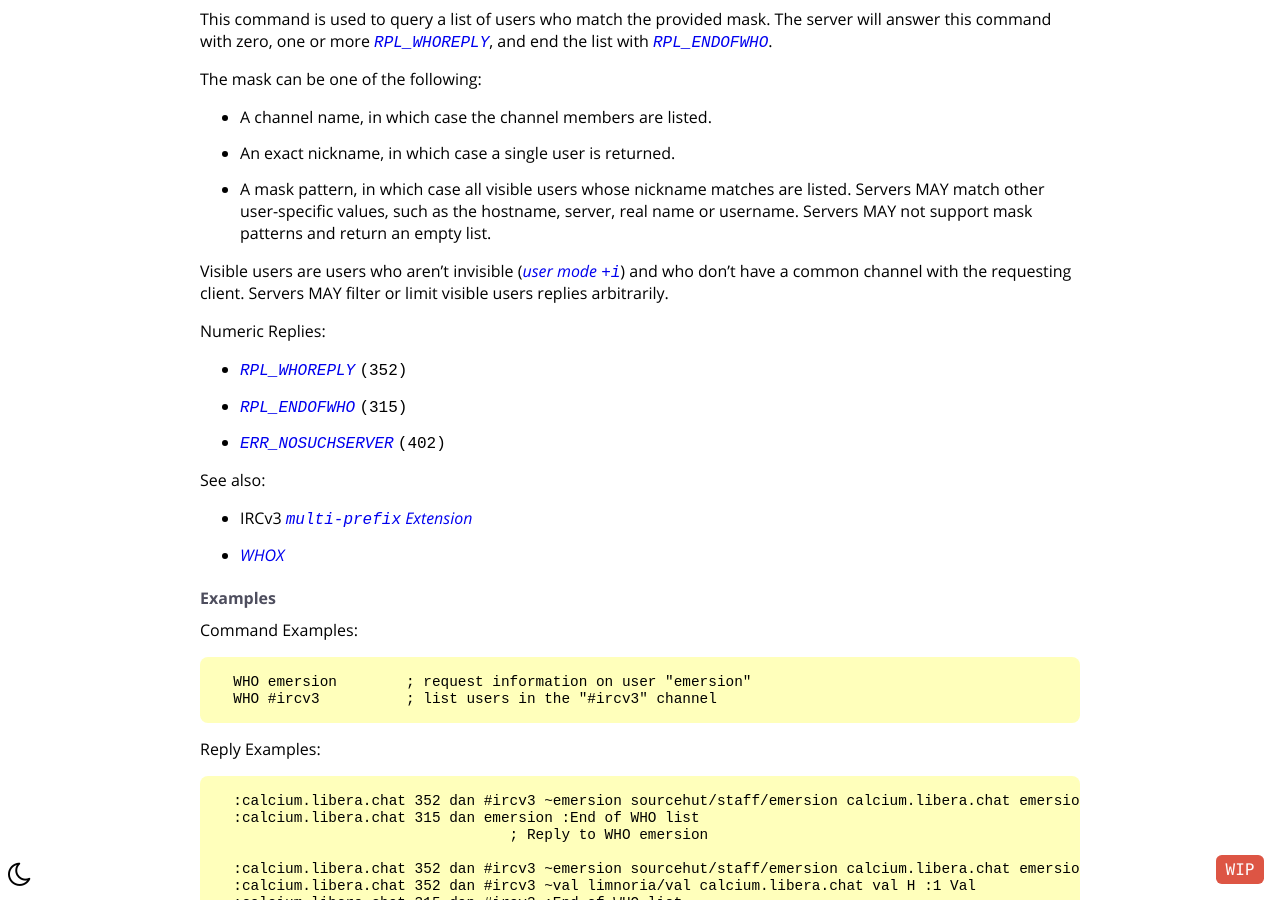
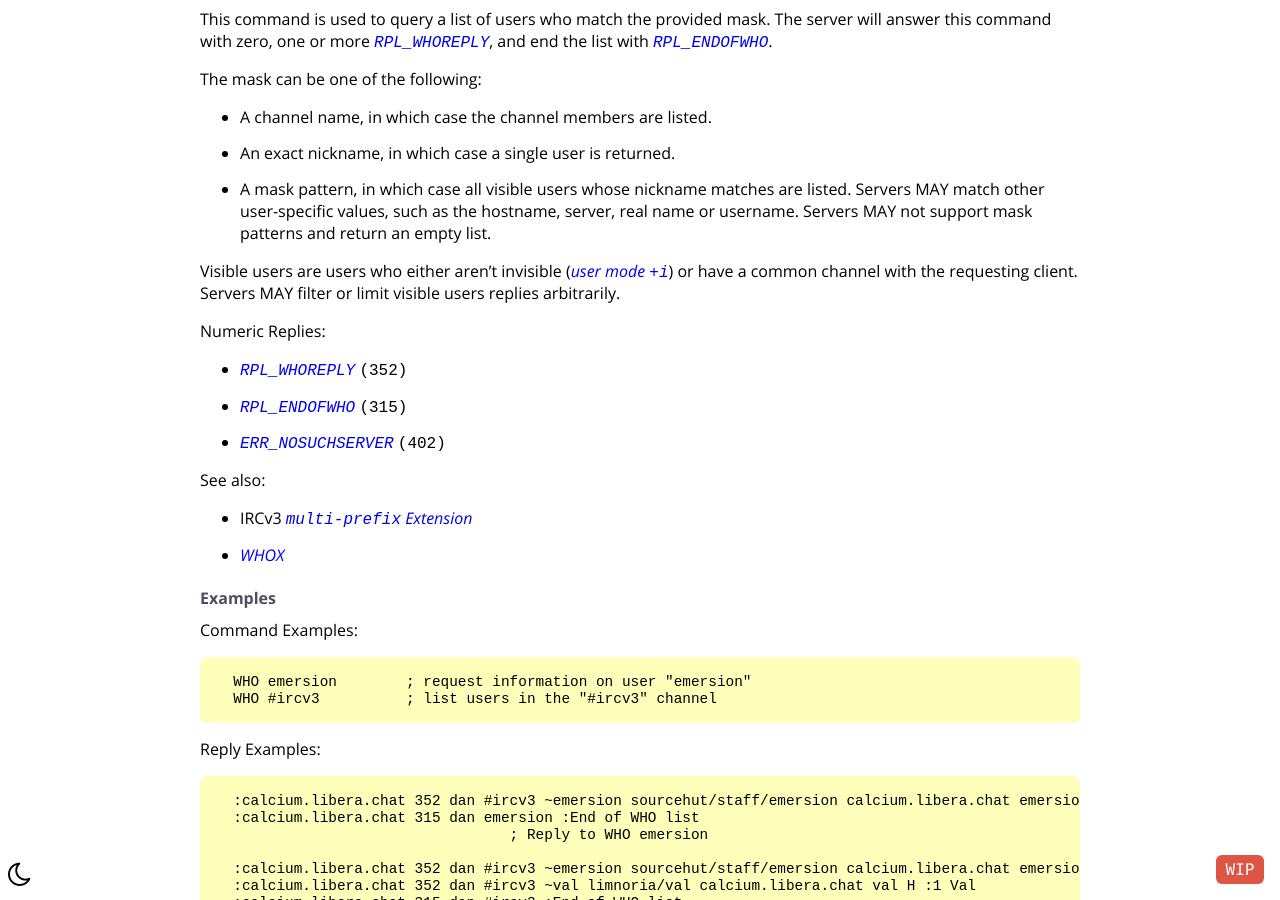
Before and after one commit to ircdocs/modern-irc, a Jekyll site: the page built from index.md, in a window 1280 px wide and 900 px high, scrolled down 46783 px. Built offline with Jekyll 4.4.1, drawn with Linux system fonts in a browser that asks for light colours; the table of contents is made by our own code.

Commit message:
WHO: Fix questionable description of the effect of +i

```diff
--- a/_includes/messages/user_queries.md
+++ b/_includes/messages/user_queries.md
@@ -12,7 +12,7 @@ The mask can be one of the following:
 * An exact nickname, in which case a single user is returned.
 * A mask pattern, in which case all visible users whose nickname matches are listed. Servers MAY match other user-specific values, such as the hostname, server, real name or username. Servers MAY not support mask patterns and return an empty list.
 
-Visible users are users who aren't invisible ([user mode `+i`](#invisible-user-mode)) and who don't have a common channel with the requesting client.
+Visible users are users who either aren't invisible ([user mode `+i`](#invisible-user-mode)) or have a common channel with the requesting client.
 Servers MAY filter or limit visible users replies arbitrarily.
 
 Numeric Replies:
```
